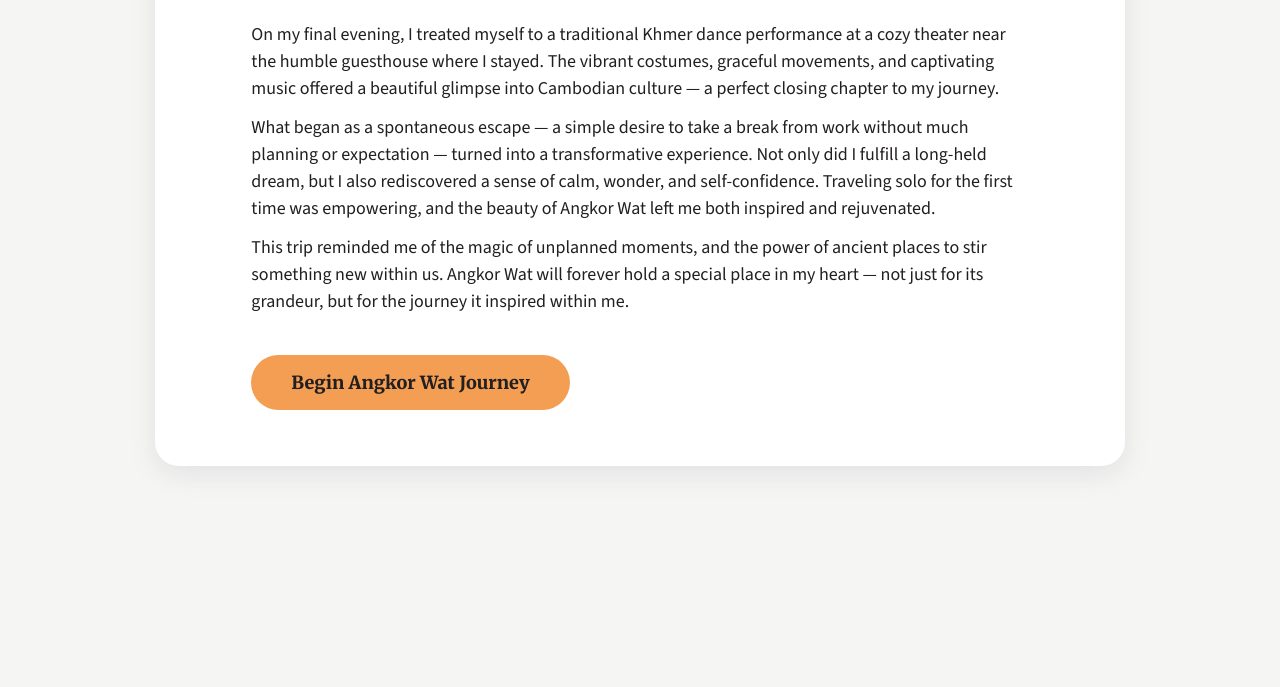
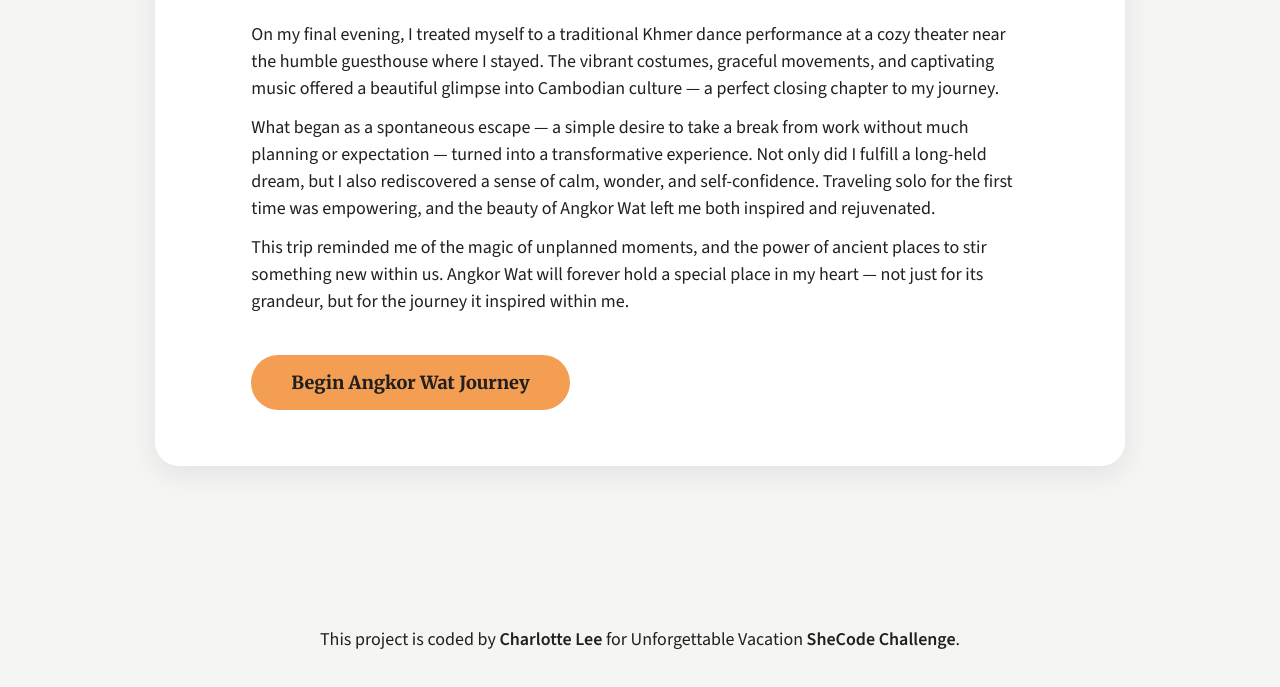
Before and after one commit to charluxd/my-unforgettable-trip, a plain HTML site: page index.html in a window 1280 px wide. Shown: the part 4355-5042 px from the top of the page. Drawn offline with nearby package versions, Linux system fonts and the light colour scheme.

Commit message:
Added footer

```diff
--- a/index.html
+++ b/index.html
@@ -83,6 +83,23 @@
         width: 100%;
         border-radius: 24px;
         display: block;
+      }
+
+      footer {
+        text-align: center;
+      }
+
+      footer a {
+        color: #221f20;
+        text-decoration: none;
+        font-weight: 600;
+      }
+
+      footer a:hover {
+        color: #e57d20;
+        text-decoration: underline;
+        font-weight: 600;
+        cursor: pointer;
       }
 
       /* Grid Layout */
@@ -495,5 +512,19 @@
         <button>Begin Angkor Wat Journey</button>
       </div>
     </section>
+    <footer>
+      <p>
+        This project is coded by
+        <a href="https://www.linkedin.com/in/charlottelhm/" target="_blank"
+          >Charlotte Lee</a
+        >
+        for Unforgettable Vacation
+        <a
+          href="https://www.shecodes.io/contests/unforgettable-vacation-challenge"
+          target="_blank"
+          >SheCode Challenge</a
+        >.
+      </p>
+    </footer>
   </body>
 </html>
```
